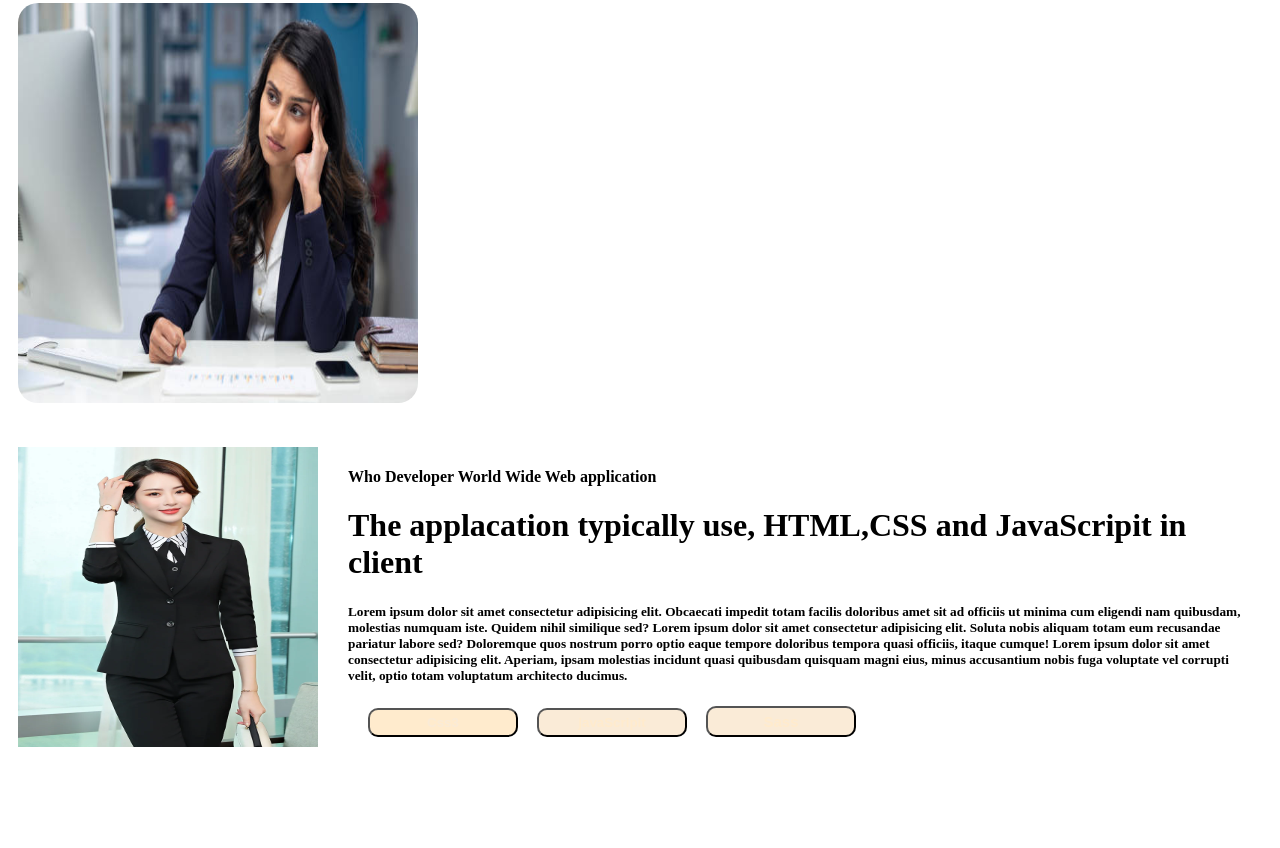
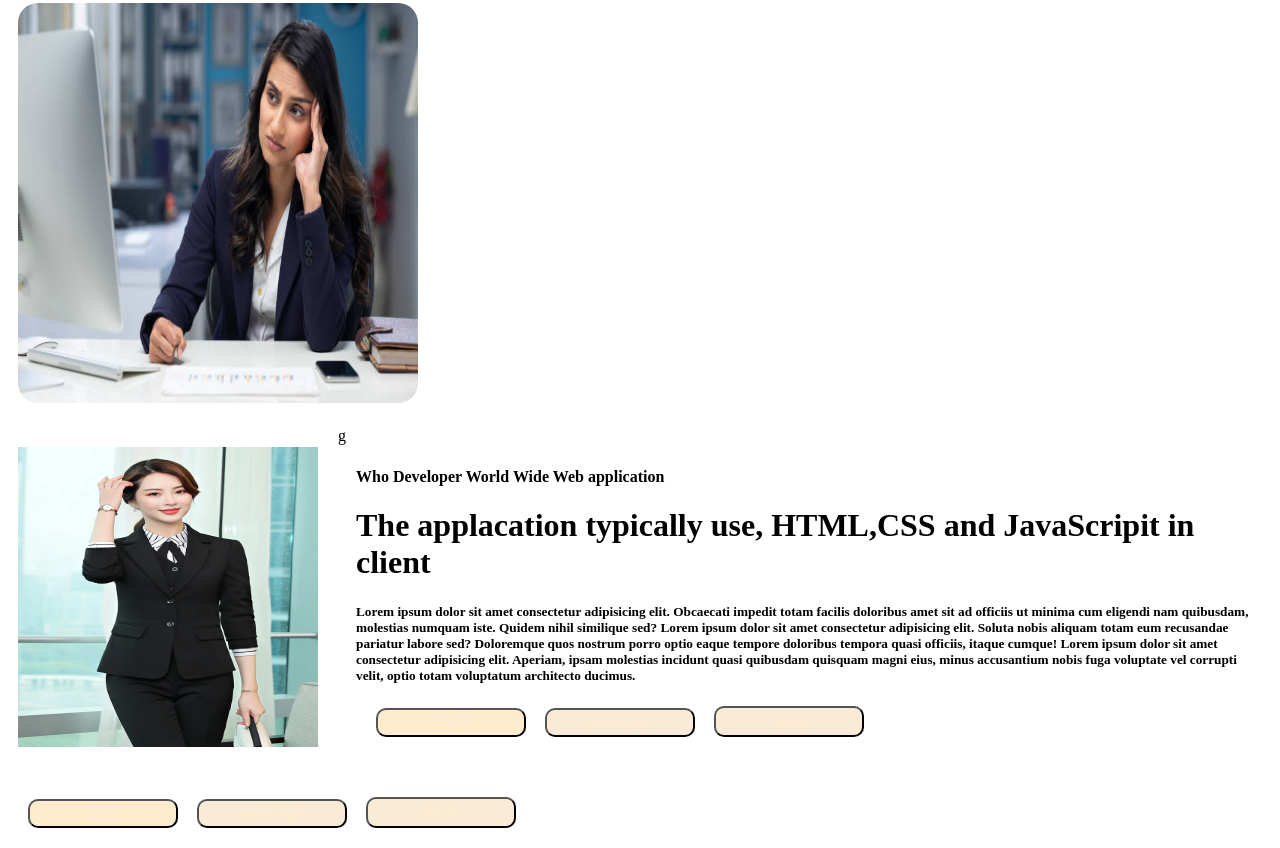
Before and after one commit to ayeshasiddikaputul/practice, a plain HTML site: page fatema.html in a window 1280 px wide. Shown: the part 802-1650 px from the top of the page. Before the commit the page ends 1587 px from the top, so only its background shows below. Drawn offline with Linux system fonts and the light colour scheme.

Commit message:
2nd commit

```diff
--- a/fatema.html
+++ b/fatema.html
@@ -62,7 +62,7 @@
     <div class="six">
         <img src="Elegant-Black-Business-Ladies-Pants-Suit-Elegant-Woman-Blazer-Suits-PantSuit-Jacket-Clothing-2-Piece-Set.webp" height="300px" width="300px" alt="">
     </div>
-    <div class="about">
+g    <div class="about">
     <h4>Who Developer World Wide Web application</h4>
     <h1>The applacation typically use, HTML,CSS and JavaScripit in client</h1>
     <p><h5>Lorem ipsum dolor sit amet consectetur adipisicing elit. Obcaecati impedit totam facilis doloribus amet sit ad officiis ut minima cum eligendi nam quibusdam, molestias numquam iste. Quidem nihil similique sed? Lorem ipsum dolor sit amet consectetur adipisicing elit. Soluta nobis aliquam totam eum recusandae pariatur labore sed? Doloremque quos nostrum porro optio eaque tempore doloribus tempora quasi officiis, itaque cumque! Lorem ipsum dolor sit amet consectetur adipisicing elit. Aperiam, ipsam molestias incidunt quasi quibusdam quisquam magni eius, minus accusantium nobis fuga voluptate vel corrupti velit, optio totam voluptatum architecto ducimus.</h5></p>
@@ -81,7 +81,12 @@
     </div>
 </div>
 
+<div class="eight">
+    <button class="btn-Css3">Css3</button>
+    <button class="btn-javasript">javaScripit</button>
+    <button class="btn-Sass">Sass</button>
 
+</div>
 
 
 
```
